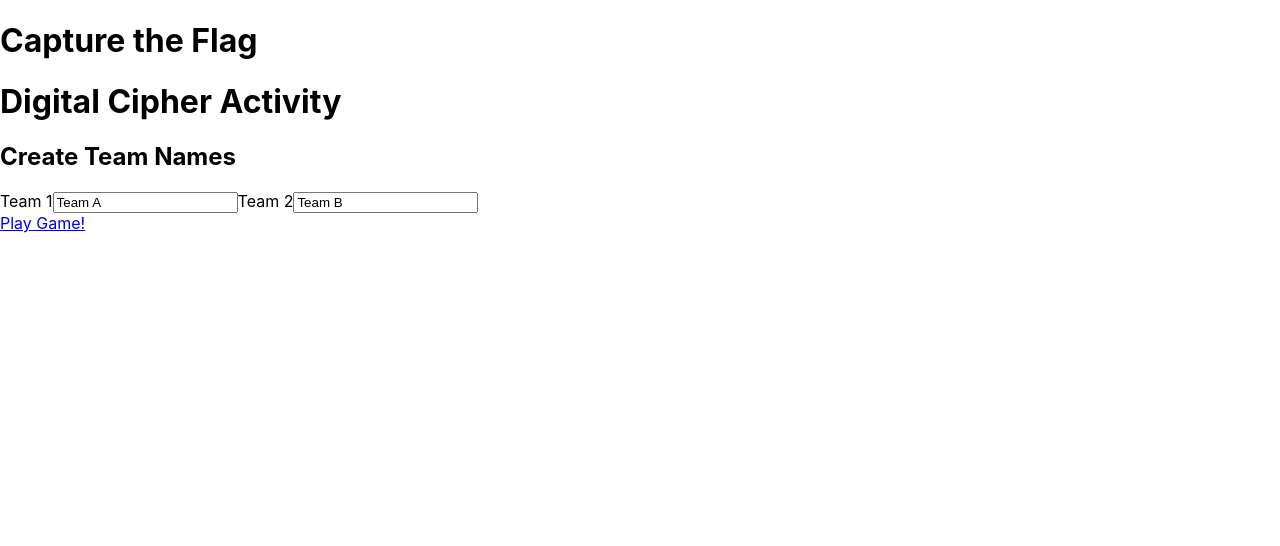
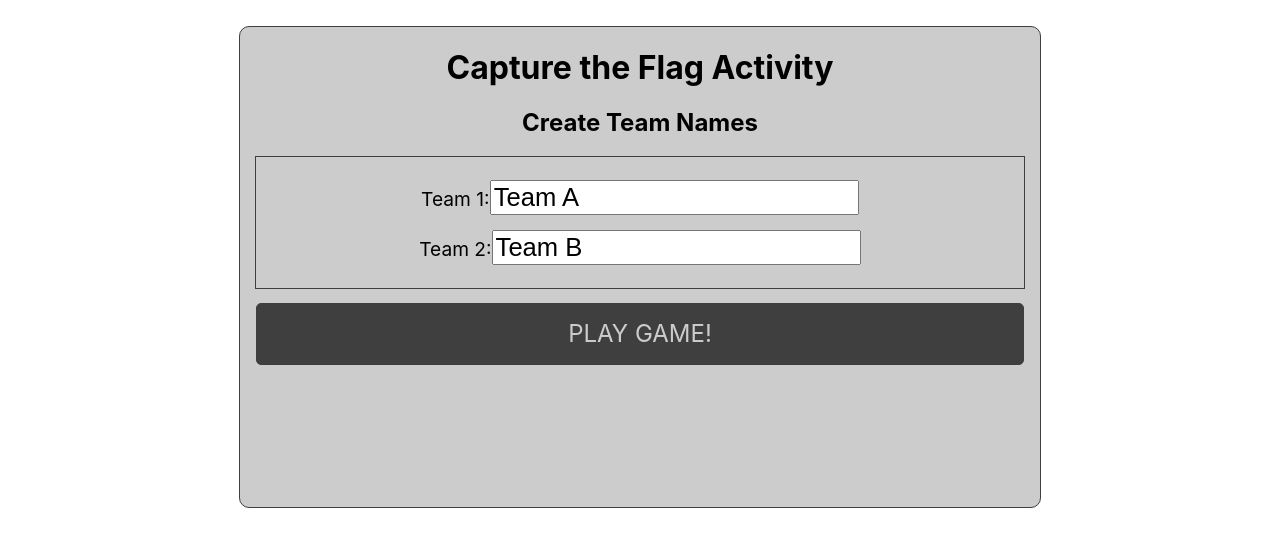
Before and after one commit to SCF-Coding-Academy/SCF-CS-Capture-The-Flag, a React (Create React App) app in the folder scf-cs-ctf/: page / in a window 1280 px wide. Shown: the top 546 px of the page. Built offline with nearby package versions, Linux system fonts and the light colour scheme.

Commit message:
Added wireframe css

```diff
--- a/scf-cs-ctf/src/App.tsx
+++ b/scf-cs-ctf/src/App.tsx
@@ -21,7 +21,6 @@ export default function App ({team1, team2}:Props){
 
     return (
       <div id="AppWrapper">
-        <h1>Capture the Flag</h1>
         <Routes>
           <Route path="/" element={<LayoutView />}>
             <Route index element={<AppLandingControl team1={team1} team2={team2}/>}/>
--- a/scf-cs-ctf/src/index.css
+++ b/scf-cs-ctf/src/index.css
@@ -11,3 +11,95 @@ code {
   font-family: source-code-pro, Menlo, Monaco, Consolas, 'Courier New',
     monospace;
 }
+
+h1, h2 {
+  text-align: center;
+}
+
+label{
+  font-size: 120%;
+  text-align: left;
+}
+
+#AppWrapper{
+  display: flex;
+  flex-wrap: wrap;
+  flex-flow: column;
+  justify-content: space-between;
+  background-color: #ccc;
+  width:50%;
+  margin: 2% auto;
+  border: 1px solid #3f3f3f;
+  border-radius: 10px;
+  min-width:800px;
+  min-height: 480px;
+}
+
+#MainSelection input{
+  display:inline-flex;
+  justify-content: center;
+}
+
+#PlayView{
+  display: inline-flex;
+  width: 100%;
+}
+
+#AppWrapper2:has(#PlayView) h1{
+  display:none;
+}
+
+#TeamAView, #TeamBView{
+  outline: 1px solid #3f3f3f;
+  margin: 2%;
+  width: 47%;
+  min-height:400px;
+  padding: 1%;
+}
+
+#TeamBView{
+  margin-left: 0;
+}
+
+#FinishPanel, #MainSelection{
+  width:96%;
+  margin: 2%;
+  margin-top: 0;
+  text-align:center;
+}
+
+#FinishPanel a, #MainSelection a{
+  border: 1px solid #3f3f3f;
+  border-radius: 5px;
+  padding: 2%;
+  text-transform: uppercase;
+  margin-bottom: 2%;
+  color: #ccc;
+  background-color:#3f3f3f;
+  text-decoration: none;
+  display:block;
+  font-size: 150%;
+}
+
+#FinishPanel a:hover, #MainSelection a:hover{
+  font-weight: bold;
+}
+
+#MainSelection form{
+  display:inline-flex;
+  flex-flow:wrap;
+  width: 96%;
+  outline: 1px solid #3f3f3f;
+  margin-bottom: 2%;
+  padding: 2%;
+}
+
+#MainSelection form div{
+  width: 100%;
+  margin: 1%;
+}
+
+#MainSelection form input{
+  font-size: 160%;
+  width: 50%;
+}
--- a/scf-cs-ctf/src/view/AppLandingView.tsx
+++ b/scf-cs-ctf/src/view/AppLandingView.tsx
@@ -14,10 +14,14 @@ export default function AppLandingView(props:Props, appLandingControl:AppLanding
         <h2>Create Team Names</h2>
         <div id="MainSelection">
           <form>
-            <label htmlFor="team1Name">Team 1</label>
-            <input onChange={appLandingControl.updateTeam1Name} name="team1Name" type="text" defaultValue={"Team A"}></input>
-            <label htmlFor="team2Name">Team 2</label>
-            <input onChange={appLandingControl.updateTeam2Name} name="team2Name" type="text" defaultValue={"Team B"}></input>
+            <div>
+              <label htmlFor="team1Name">Team 1:</label>
+              <input onChange={appLandingControl.updateTeam1Name} name="team1Name" type="text" defaultValue={"Team A"}></input>
+            </div>
+            <div>
+              <label htmlFor="team2Name">Team 2:</label>
+              <input onChange={appLandingControl.updateTeam2Name} name="team2Name" type="text" defaultValue={"Team B"}></input>
+            </div>
           </form>
           <Link to="play">Play Game!</Link>
         </div>
--- a/scf-cs-ctf/src/view/LayoutView.tsx
+++ b/scf-cs-ctf/src/view/LayoutView.tsx
@@ -9,7 +9,7 @@ import { Outlet} from "react-router-dom";
 export default function LayoutView() {
     return (
       <div id="AppWrapper2">
-        <h1 id="AppTitle">Digital Cipher Activity</h1>
+        <h1 id="AppTitle">Capture the Flag Activity</h1>
         <Outlet />
       </div>
     );
--- a/scf-cs-ctf/src/view/PlayView.tsx
+++ b/scf-cs-ctf/src/view/PlayView.tsx
@@ -12,6 +12,7 @@ import PlayControl, { State } from "../control/PlayControl";
 export default function (props:Props, playControl:PlayControl, state:State) {
 
   return (
+    <div>
       <div id="PlayView">
         <div id="TeamAView">
             <h2>{state.team1Name}</h2>
@@ -99,6 +100,7 @@ export default function (props:Props, playControl:PlayControl, state:State) {
             }
             </div>
         </div>
+      </div>
         {state.team1Finish && state.team2Finish &&
             <>
             <div id="FinishPanel">
@@ -107,6 +109,6 @@ export default function (props:Props, playControl:PlayControl, state:State) {
             </div>
             </>
         }
-      </div>
+    </div>
     );
 }
```
